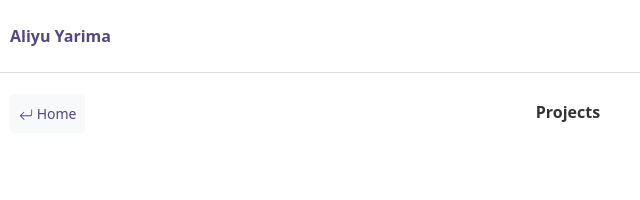
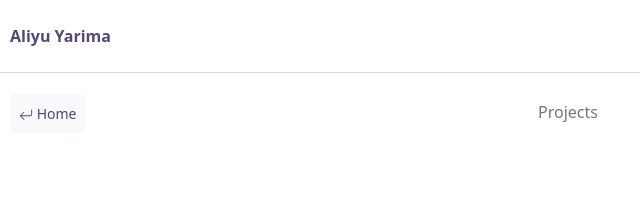
Before and after one commit to Cikasoro/aleeyuyarima, a plain HTML site: page project.html in a window 1280 px wide. Shown: the top 200 px of the page, 72-712 px from the left. Drawn offline with nearby package versions, Linux system fonts and the light colour scheme.

Commit message:
update project.html

```diff
--- a/project.html
+++ b/project.html
@@ -37,7 +37,7 @@
                             </a>
 
                             <!-- Perfectly centered title -->
-                            <h4 class="fs-6 fs-md-5 position-absolute top-50 start-50 translate-middle m-0" style="font-weight: 600; color: #333;">
+                            <h4 class="fs-6 fs-md-5 position-absolute top-50 start-50 translate-middle m-0" style="font-weight: 400; color: #7a7575;">
                             Projects
                             </h4>
                         </div>
```
